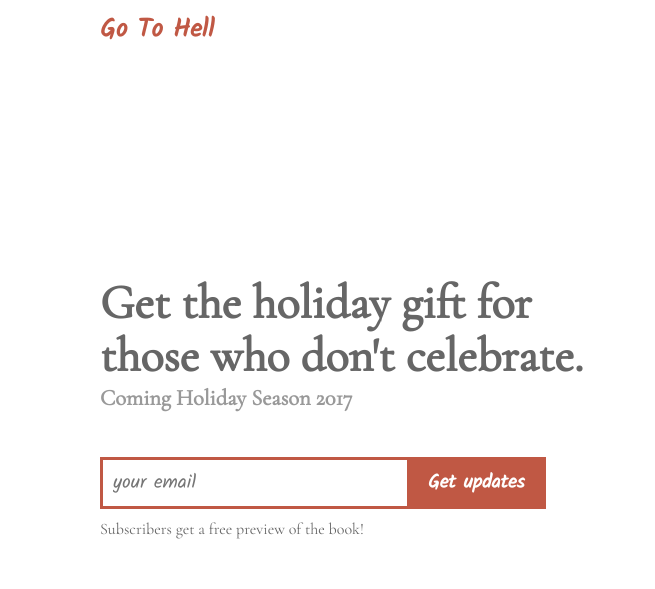
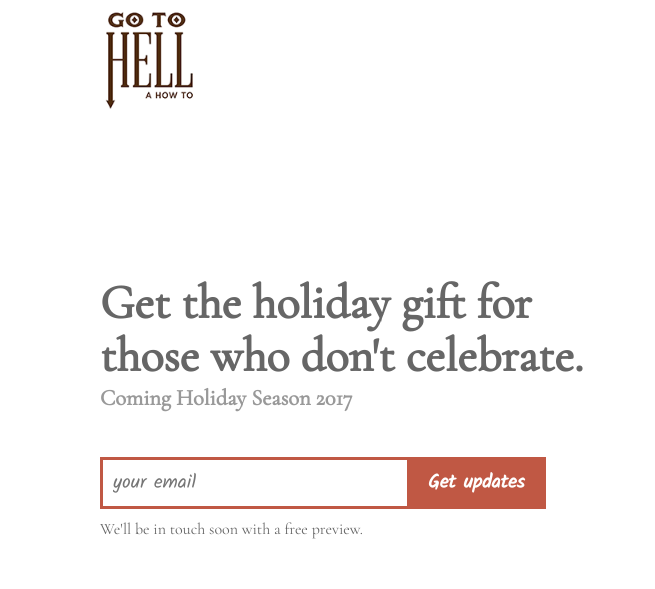
Before and after one commit to yaviner/gth-book-website, a website: page index.html in a window 1280 px wide. Shown: the top 589 px of the page, 0-655 px from the left. Drawn offline with nearby package versions, Linux system fonts and the light colour scheme.

Commit message:
add logo

```diff
--- a/index.html
+++ b/index.html
@@ -9,7 +9,7 @@
 	</head>
 	<body>
 		<nav>
-			<h2 class="logo">Go To Hell</h2>
+			<h2 class="logo">Go To Hell: A How To</h2>
 			<ul>
 				<li>Questions? WarmRegards@GoToHellBook.com</li>
 			</ul>
@@ -21,7 +21,7 @@
 					<input type="email" id="email" placeholder="your email" class="cta-input" />
 					<button class="cta" id="mail-signup">Get updates</button>
 				</div>
-				<p class="promo">Subscribers get a free preview of the book!</p>
+				<p class="promo">We'll be in touch soon with a free preview.</p>
 			</section>
 			<section class="col col-6 cover-preview">
 				<img src="public/img/book-cover.png" width="100%"/>
--- a/public/css/home.css
+++ b/public/css/home.css
@@ -85,12 +85,17 @@ footer p {
 	padding: 80px;
 }
 .logo {
+	display: block;
+	text-indent: -9999px;
 	color: #c05844;
 	font-size: 1.6rem;
 	font-weight: bold;
-	font-family: 'Kalam', serif;
 	margin-top: 0;
 	margin-bottom: 0;
+	width: 100px;
+	height: 100px;
+	background-image: url('../img/logo-small.png');
+	background-size: cover;
 }
 
 #top {
```
Also changed, not shown: public/img/logo-small.png (added), public/img/logo.png (added).
